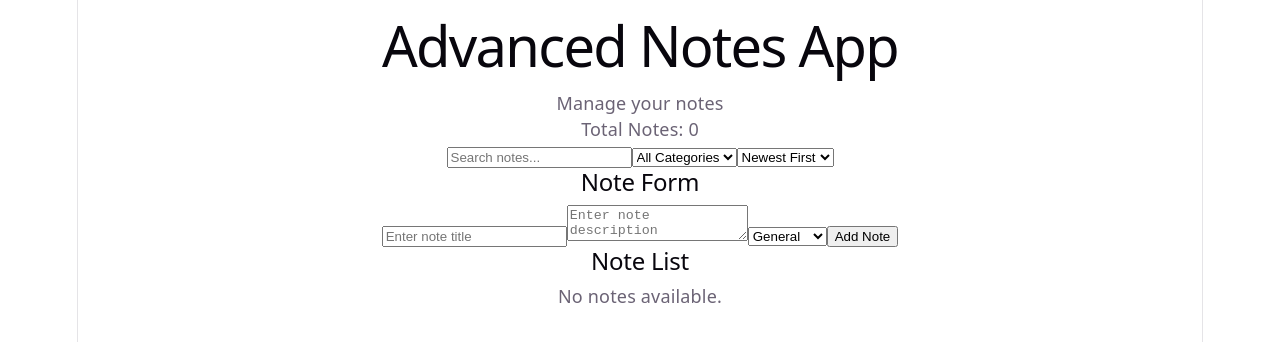
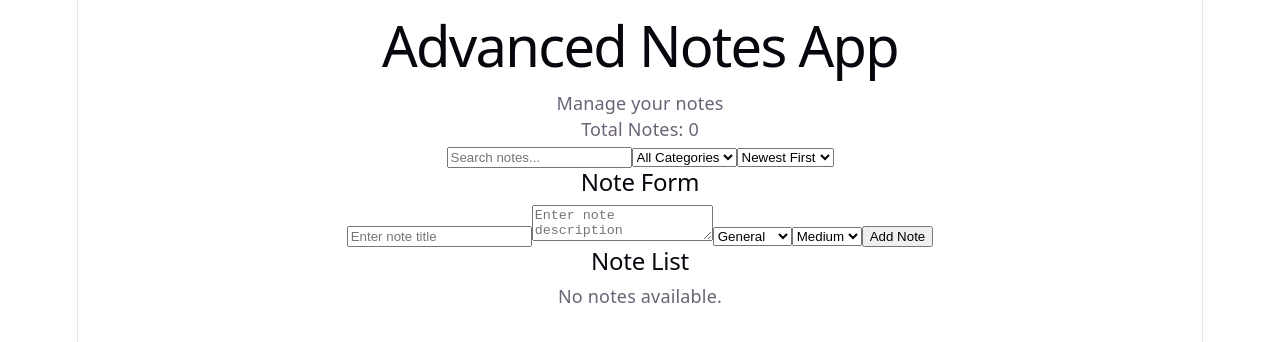
Before and after one commit to abhi12012/react-advanced-note-app, a React (Vite) app: page / in a window 1280 px wide. Shown: the top 342 px of the page. Built offline with nearby package versions, Linux system fonts and the light colour scheme.

Commit message:
feat: add note priority functionality

```diff
--- a/src/App.jsx
+++ b/src/App.jsx
@@ -1,10 +1,11 @@
+
 import useCategoryFilter from "./hooks/useCategoryFilter";
 
 import Header from "./components/Header";
 import useSearch from "./hooks/useSearch";
 import useSort from "./hooks/useSort";
 
-import { useCallback, useState } from "react";
+import { useCallback, useMemo, useState } from "react";
 
 import NoteForm from "./components/NoteForm";
 import NoteList from "./components/NoteList";
@@ -20,9 +21,9 @@ function App() {
   title: "",
   description: "",
   category: "General",
-  isPinned: false
+  isPinned: false,
+  priority: "Medium"
 });
-
 
 
   const [editingId, setEditingId] = useState(null);
@@ -111,10 +112,12 @@ const sortedNotes = useSort(categoryNotes, sortBy);
     setEditingId(null);
 
     setNote({
-      title: "",
-      description: "",
-      category: "General"
-    });
+  title: "",
+  description: "",
+  category: "General",
+  isPinned: false,
+  priority: "Medium"
+});
 
     setError("");
   }
--- a/src/components/NoteForm.jsx
+++ b/src/components/NoteForm.jsx
@@ -43,6 +43,22 @@ function NoteForm({
   <option value="Important">Important</option>
 </select>
 
+
+
+
+<select
+  name="priority"
+  value={note.priority}
+  onChange={handleChange}
+>
+  <option value="High">High</option>
+  <option value="Medium">Medium</option>
+  <option value="Low">Low</option>
+</select>
+
+
+
+
       <button onClick={handleAddNote}>
 
         {editingId !== null ? "Update Note" : "Add Note"}
--- a/src/components/NoteItem.jsx
+++ b/src/components/NoteItem.jsx
@@ -29,6 +29,7 @@ function handleDelete() {
 
       <p>{note.description || "No description"}</p>
       <p>Category: {note.category || "General"}</p>
+      <p>Priority: {note.priority || "Medium"}</p>
 
 <button onClick={() => onEdit(note)}>
   Edit
```
